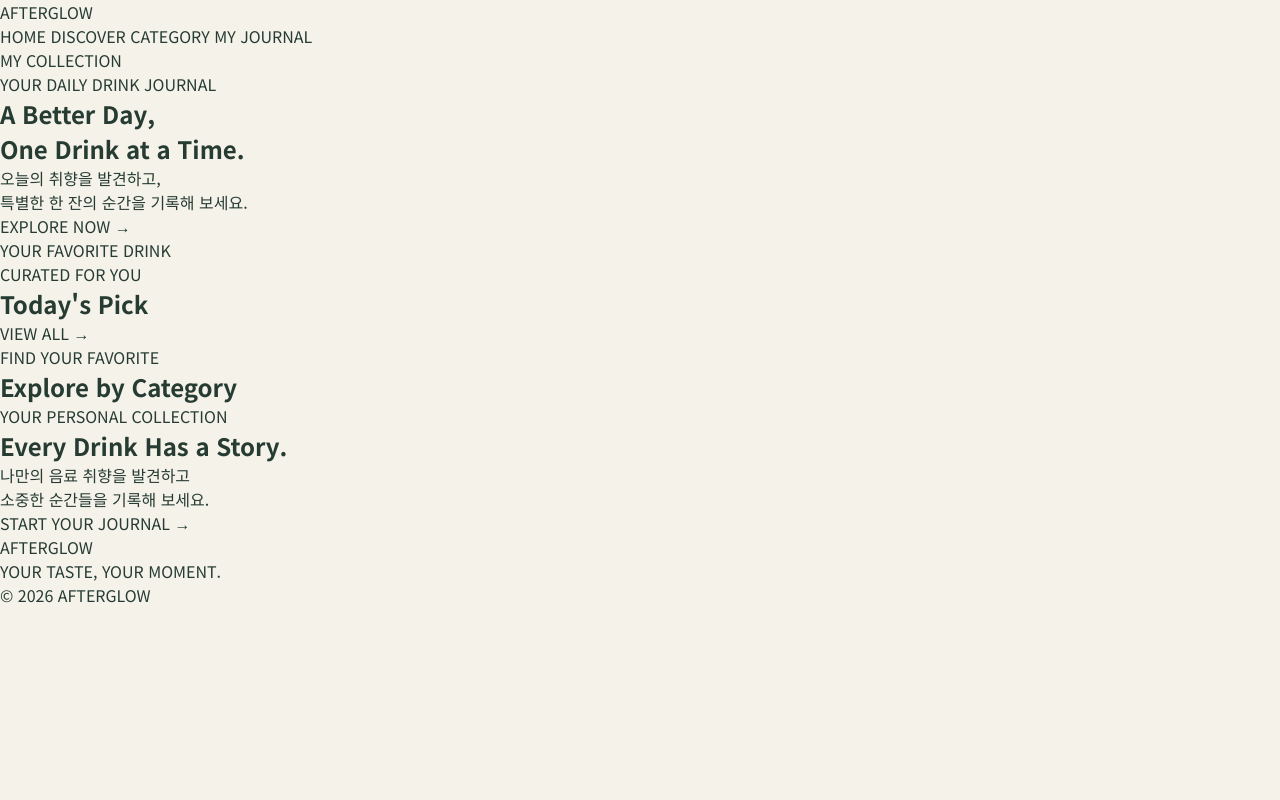
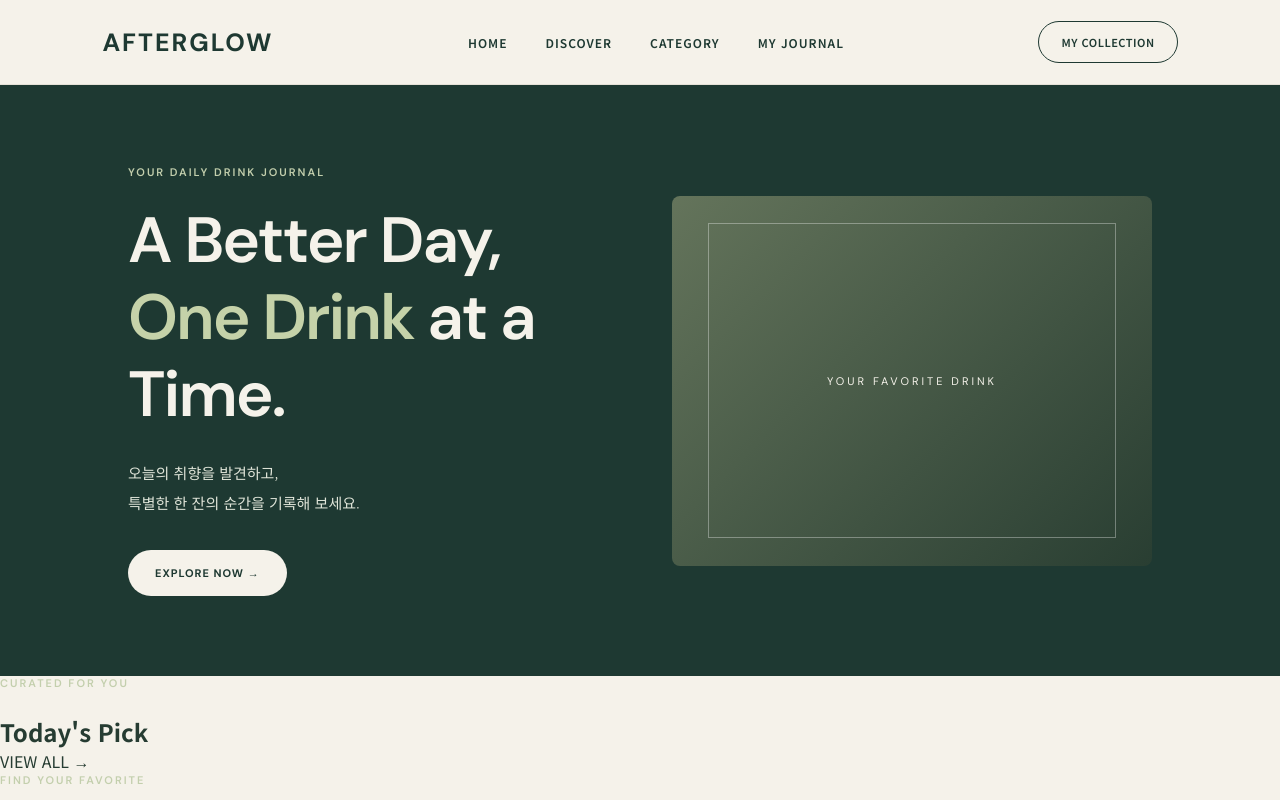
Before and after one commit to Ddogry/my-homebar, a plain HTML site: page index.html in a window 1280 px wide. Shown: the top 800 px of the page. Drawn offline with Linux system fonts and the light colour scheme.

Commit message:
style: design header and hero section

```diff
--- a/style.css
+++ b/style.css
@@ -36,3 +36,154 @@ a {
   --sage: #A3B18A;
   --gray: #777D74;
 }
+
+/* =========================
+   3. Header 디자인
+========================= */
+
+.header {
+  width: 100%;
+  height: 85px;
+  padding: 0 8%;
+  display: flex;
+  align-items: center;
+  justify-content: space-between;
+  background-color: var(--cream);
+  border-bottom: 1px solid #e5e1d7;
+}
+
+.logo {
+  font-family: 'DM Sans', sans-serif;
+  font-size: 25px;
+  font-weight: 700;
+  letter-spacing: 2px;
+  color: var(--green);
+}
+
+.navigation {
+  display: flex;
+  align-items: center;
+  gap: 38px;
+}
+
+.navigation a {
+  font-size: 12px;
+  font-weight: 600;
+  letter-spacing: 1px;
+  color: var(--green);
+  transition: color 0.3s;
+}
+
+.navigation a:hover {
+  color: #8a9c70;
+}
+
+.login-button {
+  padding: 12px 22px;
+  border: 1px solid var(--green);
+  border-radius: 30px;
+  color: var(--green);
+  font-size: 11px;
+  font-weight: 600;
+  letter-spacing: 0.5px;
+  transition: all 0.3s;
+}
+
+.login-button:hover {
+  background-color: var(--green);
+  color: white;
+}
+
+/* =========================
+   4. Hero 디자인
+========================= */
+
+.hero {
+  min-height: 570px;
+  padding: 80px 10%;
+  display: flex;
+  align-items: center;
+  justify-content: space-between;
+  gap: 50px;
+  background-color: var(--green);
+  color: var(--cream);
+}
+
+.hero-content {
+  flex: 1;
+}
+
+.eyebrow {
+  margin-bottom: 24px;
+  color: #c3cfad;
+  font-family: 'DM Sans', sans-serif;
+  font-size: 11px;
+  font-weight: 600;
+  letter-spacing: 2px;
+}
+
+.hero h1 {
+  font-family: 'DM Sans', sans-serif;
+  font-size: clamp(42px, 5vw, 68px);
+  font-weight: 600;
+  line-height: 1.2;
+  letter-spacing: -2px;
+}
+
+.hero h1 span {
+  color: #c5d2a9;
+}
+
+.hero-description {
+  margin-top: 25px;
+  color: #e0e5d9;
+  font-size: 15px;
+  font-weight: 300;
+  line-height: 2;
+}
+
+.main-button {
+  display: inline-block;
+  margin-top: 32px;
+  padding: 16px 27px;
+  border-radius: 30px;
+  background-color: var(--cream);
+  color: var(--green);
+  font-family: 'DM Sans', sans-serif;
+  font-size: 11px;
+  font-weight: 700;
+  letter-spacing: 1px;
+  transition: all 0.3s;
+}
+
+.main-button:hover {
+  background-color: var(--sage);
+  transform: translateY(-3px);
+}
+
+/* 메인 이미지 영역 */
+
+.hero-image {
+  flex: 1;
+  max-width: 480px;
+  height: 370px;
+  display: flex;
+  align-items: center;
+  justify-content: center;
+  border-radius: 8px;
+  background:
+    linear-gradient(135deg, #64745b, #293e32);
+}
+
+.image-placeholder {
+  width: 85%;
+  height: 85%;
+  display: flex;
+  align-items: center;
+  justify-content: center;
+  border: 1px solid #ffffff55;
+  color: #f5f2ea;
+  font-family: 'DM Sans', sans-serif;
+  font-size: 11px;
+  letter-spacing: 3px;
+}
```
